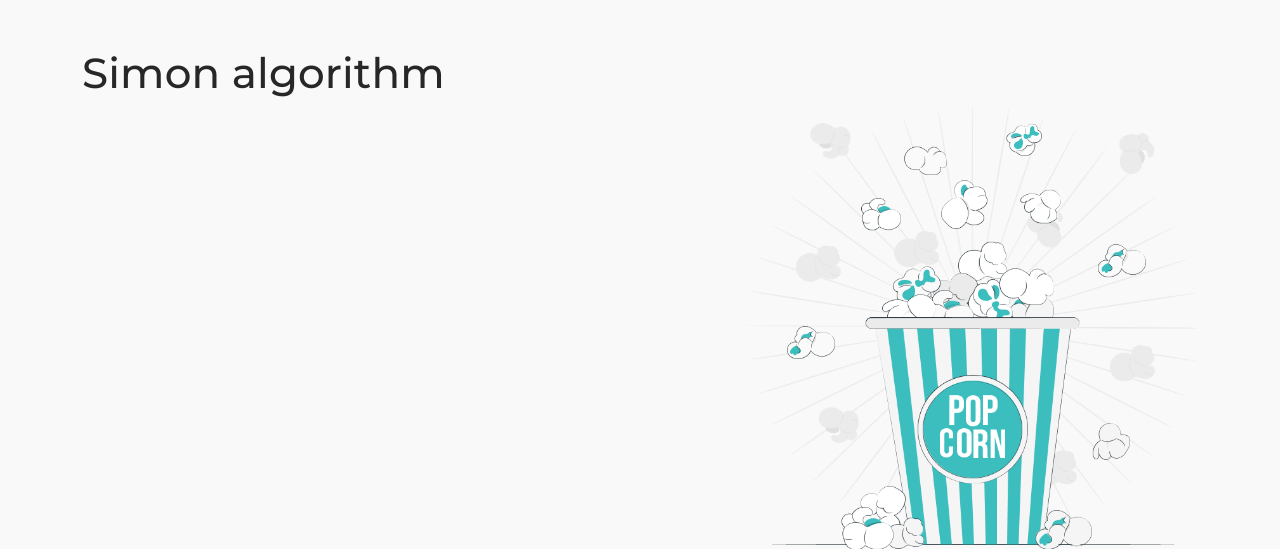
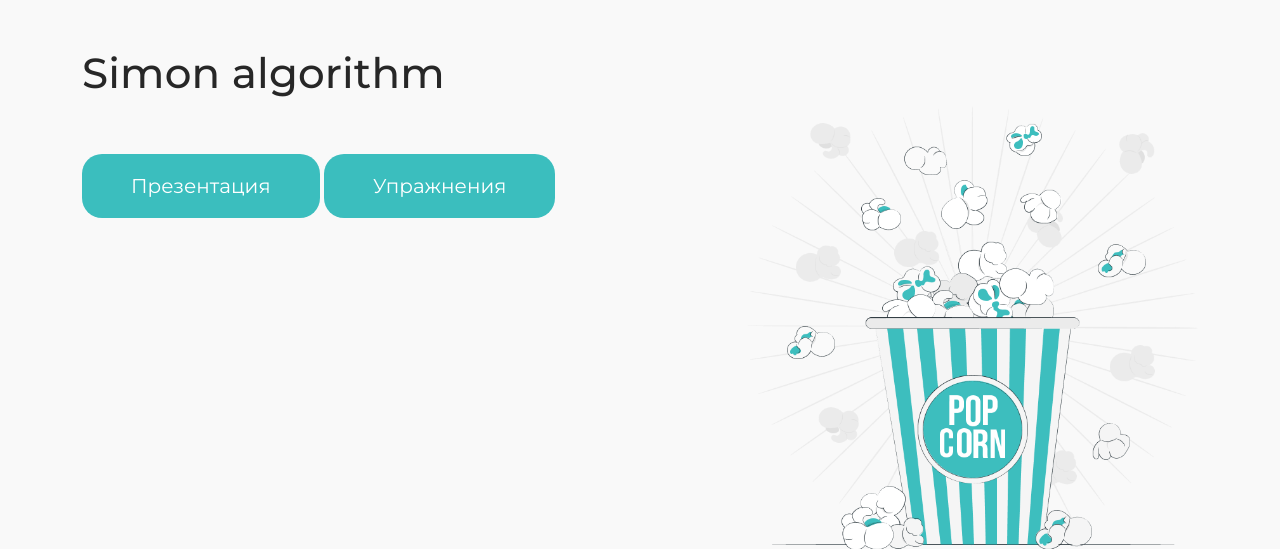
Before and after one commit to andresparraDC/QPi, a Flask app: page /algorithms/Simon_algorithm in a window 1280 px wide. Shown: the part 112-661 px from the top of the page. Run offline with Flask 3, Linux system fonts and the light colour scheme; some libraries are stand-ins or nearby versions.

```diff
--- a/main.py
+++ b/main.py
@@ -1,12 +1,13 @@
 from datetime import datetime
 from random import randrange
 
-from flask import Flask, render_template, redirect, url_for, abort
+from flask import Flask, render_template, redirect, url_for, abort, request
 from flask_sqlalchemy import SQLAlchemy
 from flask_wtf import FlaskForm
 from wtforms import StringField, SubmitField, TextAreaField, URLField
 from wtforms.validators import DataRequired, Length, Optional
-
+import webbrowser
+import os
 
 app = Flask(__name__)
 
@@ -58,6 +59,9 @@ class OpinionForm(FlaskForm):
     )
     submit = SubmitField('Добавить')
 
+
+class ButtonForm(FlaskForm):
+    submit = SubmitField('Watch')
 
 # FUNCTIONS
 
@@ -141,12 +145,19 @@ def quantumteleportation_algorithm_view():
         template_name_or_list='quantumteleportation_algorithm.html'
     )
 
+@app.route('/algorithms/Simon_algorithm', methods=['GET', 'POST'])
+def simon_algorithm_view():
+    if request.method == 'POST':
+        workingdir = os.path.abspath(os.getcwd())
+        filepath = workingdir + '/static/files/'
+        if request.form['submit_button'] == 'Презентация':
+            path = filepath + 'SAPresentation.pdf'
+            webbrowser.open_new_tab(path)
+        elif request.form['submit_button'] == 'Упражнения':
+            path = filepath + 'SAExercises.pdf'
+            webbrowser.open_new_tab(path)
+    return render_template("simon_algorithm.html")
 
-@app.route('/algorithms/Simon_algorithm', methods=['GET'])
-def simon_algorithm_view():
-    return render_template(
-        template_name_or_list='simon_algorithm.html'
-    )
 
 # Обработчики ошибок (ERRORS)
 
@@ -163,3 +174,7 @@ def internal_error(error):
  # THREAD MAIN
 if __name__ == '__main__':
     app.run()
+
+
+# PARA GUARDAR LOS RESULTADOS DE LAS PRUEBAS EN PDF
+# https://www.gitauharrison.com/articles/working-with-pdfs-in-flask
--- a/templates/simon_algorithm.html
+++ b/templates/simon_algorithm.html
@@ -12,6 +12,10 @@
                     Simon algorithm
                 </h1>
                 <div class="col-12 col-lg-7 my-5">
+                    <form method="post">
+                        <input type="submit" name="submit_button" value="Презентация" class="button px-5 py-3 btn">
+                        <input type="submit" name="submit_button" value="Упражнения" class="button px-5 py-3 btn">
+                    </form>
                 </div>
                 <div class="col-12 col-lg-5">
                     <img
```
Also changed, not shown: templates/bernsteinvazirani_algorithm.html (line endings or trailing spaces), 2 other files.
